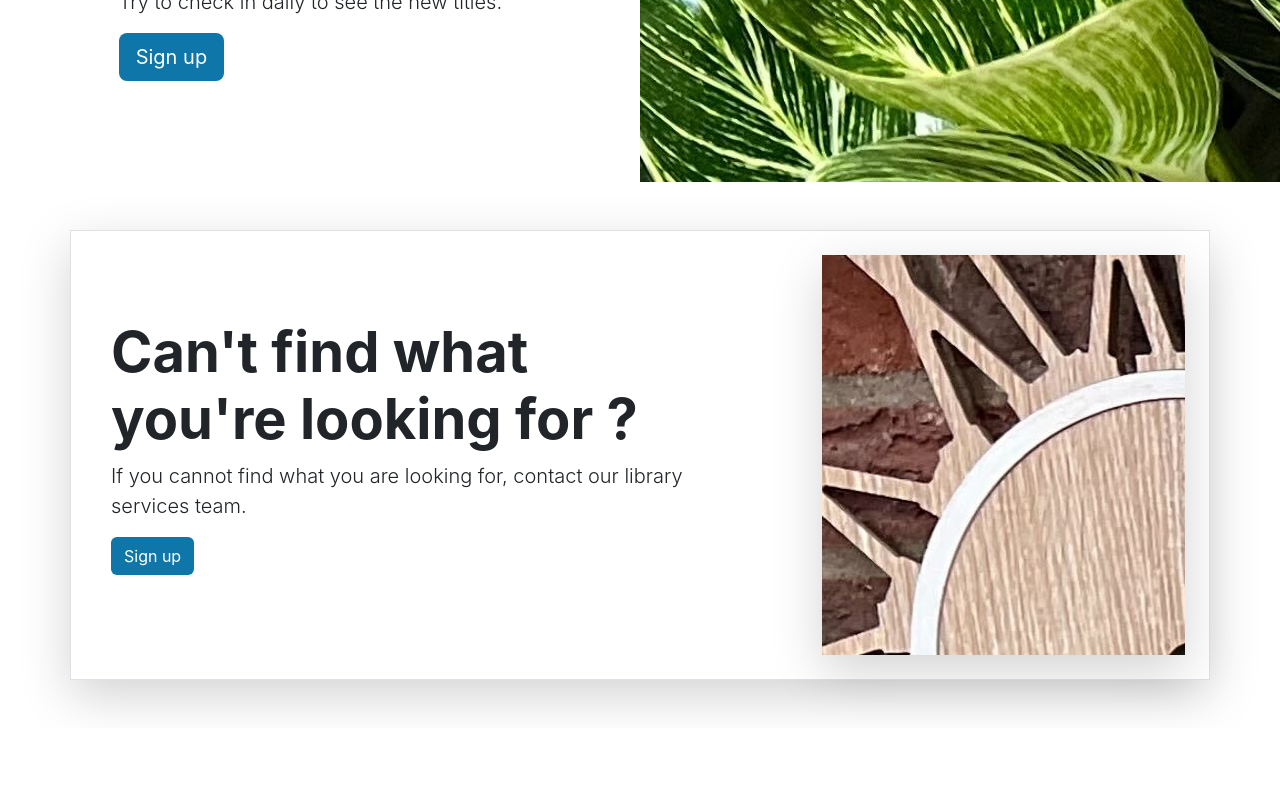
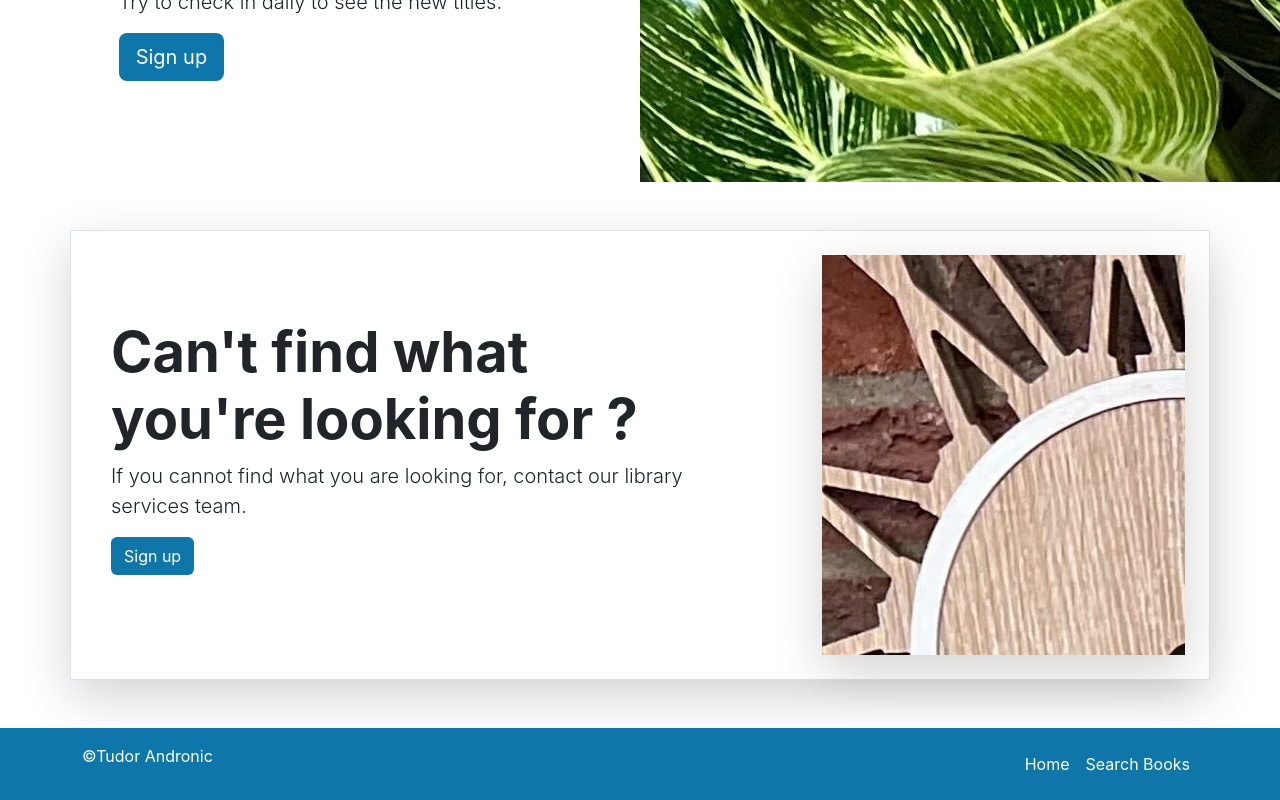
Before and after one commit to tudorandronic/react-library, a React (Create React App) app: page / in a window 1280 px wide. Shown: the part 1746-2546 px from the top of the page. Before the commit the page ends 2474 px from the top, so only its background shows below. Built offline with nearby package versions, Linux system fonts and the light colour scheme.

Commit message:
Added BookModel to my carousel

```diff
--- a/src/App.tsx
+++ b/src/App.tsx
@@ -1,19 +1,15 @@
 import React from 'react';
 import './App.css';
 import { Navbar } from './layouts/NavbarAndFooter/Navbar';
-import { ExploreTopBooks } from './layouts/HomePage/ExploreTopBooks';
-import { Carousel } from './layouts/HomePage/Carousel';
-import { Heroes } from './layouts/HomePage/Heroes';
-import { LibraryServices } from './layouts/HomePage/LibraryServices';
+import { Footer } from './layouts/NavbarAndFooter/Footer';
+import { HomePage } from './layouts/HomePage/HomePage';
 
 function App() {
   return (
     <div>
       <Navbar/>
-      <ExploreTopBooks/>
-      <Carousel/>
-      <Heroes/>
-      <LibraryServices/>
+      <HomePage/>
+      <Footer/>
     </div>
   );
 }
--- /dev/null
+++ b/src/layouts/HomePage/HomePage.tsx
@@ -0,0 +1,16 @@
+import React from "react";
+import { Carousel } from "./components/Carousel";
+import { ExploreTopBooks } from "./components/ExploreTopBooks";
+import { Heroes } from "./components/Heroes";
+import { LibraryServices } from "./components/LibraryServices";
+
+export const HomePage = () => {
+    return(
+        <>
+            <ExploreTopBooks/>
+            <Carousel/>
+            <Heroes/>
+            <LibraryServices/>
+        </>
+    );
+}
--- a/src/layouts/HomePage/ReturnBook.tsx
+++ b/src/layouts/HomePage/components/ReturnBook.tsx
@@ -4,7 +4,7 @@ export const ReturnBook = () => {
     return (
         <div className="col-xs-6 col-sm-6 col-md-4 col-lg-3 mb-3">
             <div className="text-center">
-                <img src={require("./../../Images/BooksImages/book-luv2code-1000.png")}  width="151" height="253" alt="book"></img>
+                <img src={require("./../../../Images/BooksImages/book-luv2code-1000.png")}  width="151" height="253" alt="book"></img>
                 <h6 className="mt-2">Book</h6>
                 <p>Love to code</p>
                 <a className="btn main-color text-white" href="#">Reserve</a>
--- /dev/null
+++ b/src/layouts/NavbarAndFooter/Footer.tsx
@@ -0,0 +1,19 @@
+import React from "react";
+
+export const Footer = () => {
+    return (
+        <div className="main-color">
+            <div className="container d-flex flex-wrap justify-content-between align-items-center py-3 mb-0 main-color">
+                <p className="col-md-4 text-white"> ©Tudor Andronic </p>
+                <ul className="nav navbar-dark col-md-4 justify-content-end">
+                    <li className="nav-item">
+                        <a href="#" className="nav-link px-2 text-white"> Home </a>
+                    </li>
+                    <li className="nav-item">
+                        <a href="#" className="nav-link px-2 text-white"> Search Books </a>
+                    </li>
+                </ul>
+            </div>
+        </div>
+    );
+}
```
Also changed, not shown: src/models/BookModel.ts (added, +24 -0 lines), src/layouts/HomePage/components/Carousel.tsx (renamed from src/layouts/HomePage/Carousel.tsx), src/layouts/HomePage/components/ExploreTopBooks.tsx (renamed from src/layouts/HomePage/ExploreTopBooks.tsx), src/layouts/HomePage/components/Heroes.tsx (renamed from src/layouts/HomePage/Heroes.tsx), src/layouts/HomePage/components/LibraryServices.tsx (renamed from src/layouts/HomePage/LibraryServices.tsx).
